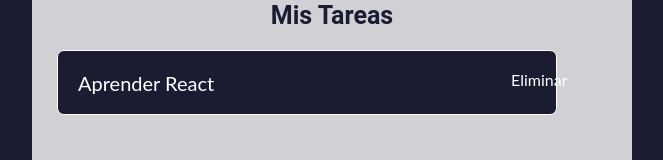
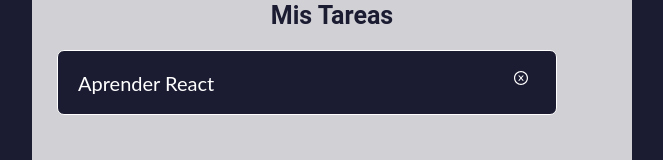
Before and after one commit to rualvarez/freecodecamp-react, a React (Create React App) app in the folder 04-tareas/: page / in a window 1280 px wide. Shown: the part 224-384 px from the top of the page, without its empty margins (308-971 px from the left). Built offline with nearby package versions, Linux system fonts and the light colour scheme.

Commit message:
Instalacion y utlizacion de react-icons

```diff
--- a/04-tareas/package.json
+++ b/04-tareas/package.json
@@ -8,6 +8,7 @@
     "@testing-library/user-event": "^13.5.0",
     "react": "^18.2.0",
     "react-dom": "^18.2.0",
+    "react-icons": "^4.8.0",
     "react-scripts": "5.0.1",
     "web-vitals": "^2.1.4"
   },
--- a/04-tareas/src/componentes/Tarea.js
+++ b/04-tareas/src/componentes/Tarea.js
@@ -1,5 +1,6 @@
 import React from 'react';
-import '../hojas-de-estilo/Tarea.css'
+import '../hojas-de-estilo/Tarea.css';
+import { AiOutlineCloseCircle } from 'react-icons/ai';
 
 function Tarea({ texto }) {
   return (
@@ -8,7 +9,7 @@ function Tarea({ texto }) {
         {texto}
       </div>
       <div className='tarea-icono'>
-        Eliminar
+        <AiOutlineCloseCircle />
       </div>
     </div>
   )
```
Also changed, not shown: 1 other file (tests, documents, lock files or other folders).
